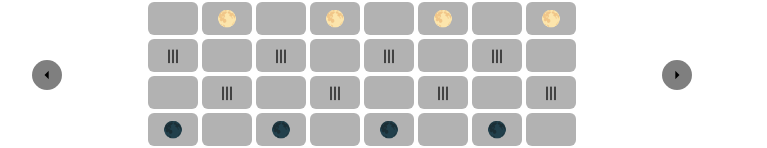
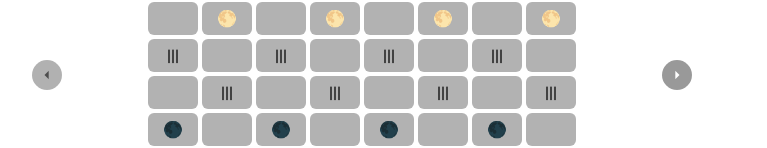
Before and after one commit to Sadnessa/checkers, a Vue app: page / in a window 1280 px wide. In both pictures the pointer is over the element "arrow_left". Shown: the part 1184-1332 px from the top of the page, without its empty margins (278-1045 px from the left). Built offline with nearby package versions, Linux system fonts and the light colour scheme.

Commit message:
Changed buttons style for checkers skins preview

```diff
--- a/src/components/ChSkins.vue
+++ b/src/components/ChSkins.vue
@@ -113,13 +113,20 @@ export default {
     width: 100%;
 
     .button {
-      background: rgba($color: #000000, $alpha: 0.5);
+      background: rgba($color: #000000, $alpha: 0.4);
       border-radius: 50%;
       height: 30px;
       width: 30px;
       display: flex;
       justify-content: center;
       align-items: center;
+      color: white;
+      transition: all 0.2s ease-in-out;
+
+      &:hover {
+        background: rgba(100, 100, 100, 0.5);
+      color: rgb(77, 77, 77);
+      }
 
       &--left {
         position: absolute;
--- a/src/components/base/ChSkinsDemo.vue
+++ b/src/components/base/ChSkinsDemo.vue
@@ -90,6 +90,11 @@ export default {
     user-select: none;
     width: 26px;
     height: 21px;
+    transition: all 0.1s ease-in-out;
+
+    &:hover {
+      background: rgba($color: #000000, $alpha: 0.2);
+    }
   }
 }
 </style>
```
